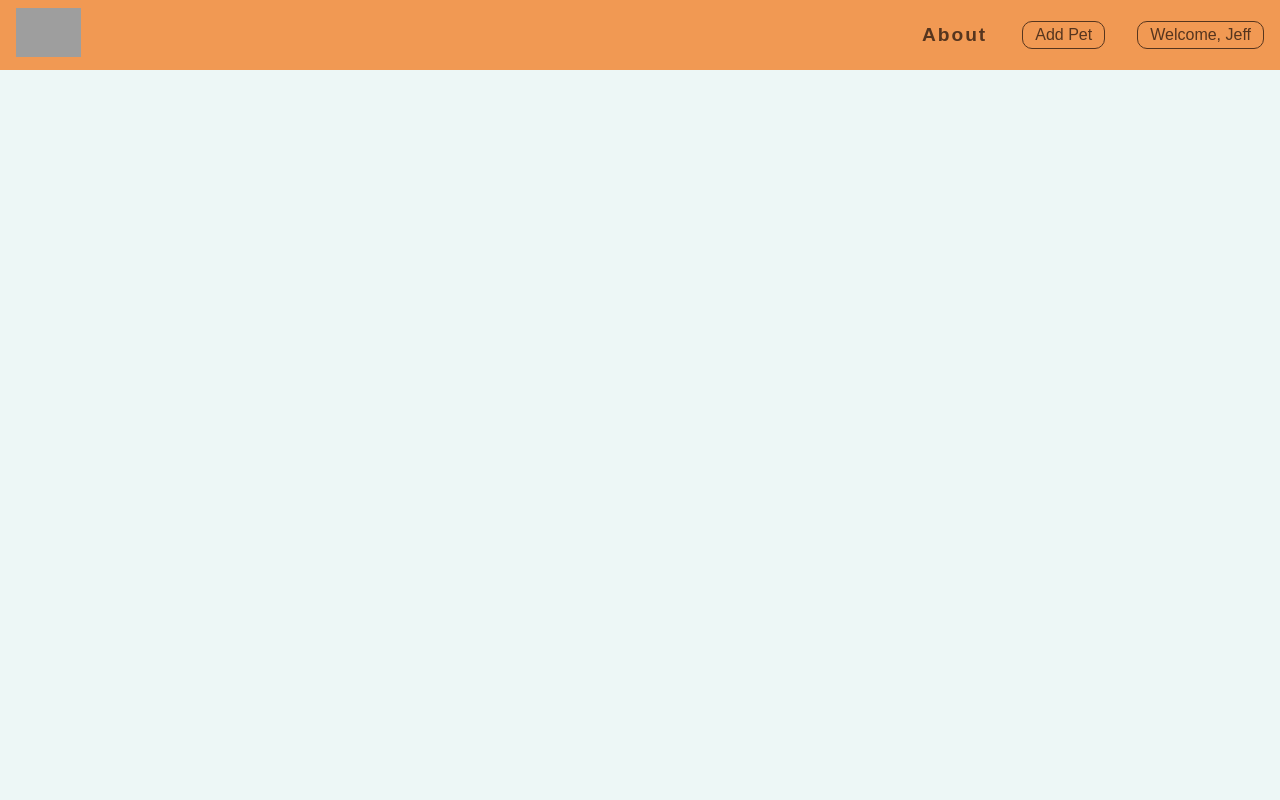
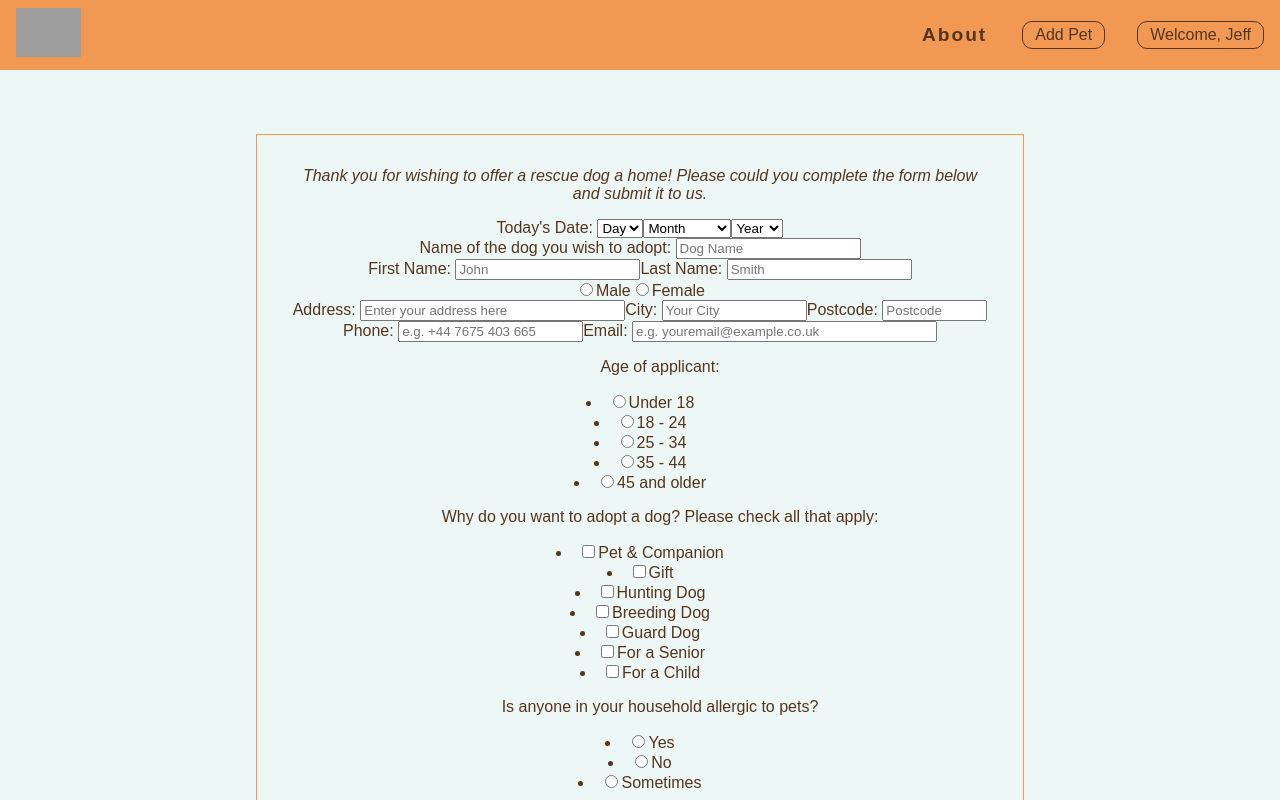
Before and after one commit to team-johnny-bravo/grace-adopter, a React app: page /adopt in a window 1280 px wide. Shown: the top 800 px of the page. Built offline with nearby package versions, Linux system fonts and the light colour scheme; no server answers; grey boxes are pictures that could not be loaded; a web font is replaced by a local one.

Commit message:
Fix /adopt route and adoption form errors

```diff
--- a/src/App.js
+++ b/src/App.js
@@ -38,6 +38,7 @@ function App() {
           <Route path={"/signup"} element={<Signup />} />
           <Route path={"/addpet"} element={<AddPet />} />
           <Route path={"/pets/:petId"} element={<SinglePet />} />
+          <Route path={"/adopt"} element={<AdoptPet />} />
           <Route path={"/user/:userId"} element={<User />} />
         </Routes>
       </div>
--- a/src/components/pets/AdoptPet.jsx
+++ b/src/components/pets/AdoptPet.jsx
@@ -9,7 +9,7 @@ const AdoptPet = () => {
 		</div>
 
 		<div id="todays-date">
-			<label class="main-label" for="todays-date">Today's Date: </label>
+			<label className="main-label" htmlFor="todays-date">Today's Date: </label>
 			<select name="day">
 				<option value="day">Day</option>
 				<option value="1">1</option>
@@ -77,116 +77,116 @@ const AdoptPet = () => {
 		</div>
 
 		<div id="dogName">
-			<label class="main-label" for="dogNameLabel">Name of the dog you wish to adopt: </label>
+			<label className="main-label" htmlFor="dogNameLabel">Name of the dog you wish to adopt: </label>
 			<input type="text" id="dogNameLabel" placeholder="Dog Name" required/>
 		</div>
 
 		<div id="first-last-name">
-			<label class="main-label" id="name-label">First Name: </label>
+			<label className="main-label" id="name-label">First Name: </label>
 			<input type="text" id="name" placeholder="John" required/>
 
-			<label class="main-label">Last Name: </label>
+			<label className="main-label">Last Name: </label>
 			<input type="text" id="lastName" placeholder="Smith" required/>
 		</div>
 
 		<div id="gender">
 			<input type="radio" id="male" name="gender" value="1" required/>
-			<label class="main-label" for="male">Male</label>
+			<label className="main-label" htmlFor="male">Male</label>
 
 			<input type="radio" id="female" name="gender" value="2" required/>
-			<label class="main-label" for="female">Female</label>
+			<label className="main-label" htmlFor="female">Female</label>
 		</div>
 
 		<div id="address">
-			<label class="main-label" for="address1">Address: </label>
+			<label className="main-label" htmlFor="address1">Address: </label>
 			<input type="text" id="address1" size="30" placeholder="Enter your address here"/>
 
 
-			<label class="main-label" for="city">City: </label>
+			<label className="main-label" htmlFor="city">City: </label>
 			<input type="text" id="city" size="15" placeholder="Your City"/>
 
-			<label class="main-label" for="postcode">Postcode: </label>
+			<label className="main-label" htmlFor="postcode">Postcode: </label>
 			<input type="text" id="postcode" size="10" placeholder="Postcode"/>
 
 		</div>
 
 		<div id="email-phone">
-			<label class="main-label" id="phone-label" for="phone">Phone: </label>
+			<label className="main-label" id="phone-label" htmlFor="phone">Phone: </label>
 			<input type="tel" id="phone" placeholder="e.g. +44 7675 403 665"/>
 
-			<label class="main-label" id="email-label" for="email">Email: </label>
+			<label className="main-label" id="email-label" htmlFor="email">Email: </label>
 			<input type="email" id="email" placeholder="e.g. youremail@example.co.uk" required size="35"/>
 
 		</div>
 
 		<div id="age">
-			<ul><label class="main-label" for="age">Age of applicant:</label></ul>
+			<ul><label className="main-label" htmlFor="age">Age of applicant:</label></ul>
 
 			<li><input type="radio" id="u18" name="age" value="1" required/>
-				<label for="u18">Under 18</label></li>
+				<label htmlFor="u18">Under 18</label></li>
 
 			<li><input type="radio" id="18" name="age" value="2" required/>
-				<label for="18">18 - 24</label></li>
+				<label htmlFor="18">18 - 24</label></li>
 
 			<li><input type="radio" id="25" name="age" value="3" required/>
-				<label for="25">25 - 34</label></li>
+				<label htmlFor="25">25 - 34</label></li>
 
 			<li><input type="radio" id="35" name="age" value="4" required/>
-				<label for="35">35 - 44</label></li>
+				<label htmlFor="35">35 - 44</label></li>
 
 			<li><input type="radio" id="45" name="age" value="5" required/>
-				<label for="45">45 and older</label></li>
+				<label htmlFor="45">45 and older</label></li>
 
 		</div>
 
 		<div id="why">
-			<ul><label class="main-label" for="why">Why do you want to adopt a dog? Please check all that apply:</label></ul>
+			<ul><label className="main-label" htmlFor="why">Why do you want to adopt a dog? Please check all that apply:</label></ul>
 			<li><input type="checkbox" name="reason" id="companion" value="companion"/>
-				<label for="companion">Pet & Companion</label></li>
+				<label htmlFor="companion">Pet & Companion</label></li>
 
 			<li><input type="checkbox" name="reason" id="gift" value="gift"/>
-				<label for="gift">Gift</label></li>
+				<label htmlFor="gift">Gift</label></li>
 
 			<li><input type="checkbox" name="reason" id="hunting" value="hunting"/>
-				<label for="hunting">Hunting Dog</label></li>
+				<label htmlFor="hunting">Hunting Dog</label></li>
 
 			<li><input type="checkbox" name="reason" id="breeding" value="breeding"/>
-				<label for="breeding">Breeding Dog</label></li>
+				<label htmlFor="breeding">Breeding Dog</label></li>
 
 			<li><input type="checkbox" name="reason" id="guard" value="guard"/>
-				<label for="guard">Guard Dog</label></li>
+				<label htmlFor="guard">Guard Dog</label></li>
 
 			<li><input type="checkbox" name="reason" id="senior" value="senior"/>
-				<label for="senior">For a Senior</label></li>
+				<label htmlFor="senior">For a Senior</label></li>
 
 			<li><input type="checkbox" name="reason" id="child" value="child"/>
-				<label for="child">For a Child</label></li>
+				<label htmlFor="child">For a Child</label></li>
 
 		</div>
 
 		<div id="allergies">
-			<ul><label class="main-label" for="allergies">Is anyone in your household allergic to pets?</label></ul>
+			<ul><label className="main-label" htmlFor="allergies">Is anyone in your household allergic to pets?</label></ul>
 
 			<li><input type="radio" id="yes" name="allergy" value="1" required/>
-				<label for="yes">Yes</label></li>
+				<label htmlFor="yes">Yes</label></li>
 
 			<li><input type="radio" id="no" name="allergy" value="2" required/>
-				<label for="no">No</label></li>
+				<label htmlFor="no">No</label></li>
 
 			<li><input type="radio" id="sometimes" name="allergy" value="3" required/>
-				<label for="sometimes">Sometimes</label></li>
+				<label htmlFor="sometimes">Sometimes</label></li>
 		</div>
 
 		<div id="pets-household">
-			<ul><label class="main-label" id="number-label">How many pets are already in your household?
+			<ul><label className="main-label" id="number-label">How many pets are already in your household?
 			</label></ul>
 			<li><input type="number" id="number" min="1" max="10" placeholder="0"/></li>
 		</div>
 
 		<div id="housing">
-			<label class="main-label">What type of housing you reside?</label>
+			<label className="main-label">What type of housing you reside?</label>
 			<select id="dropdown">
-			<option disabled selected value>Select an option</option>
+			<option hidden value=''>Select an option</option>
 			<option value="apt">Apt / Condo</option>
 			<option value="house">House</option>
 			<option value="other">Other</option>
@@ -194,7 +194,7 @@ const AdoptPet = () => {
 		</div>
 
 		<div id="prepare">
-			<label class="main-label">How did you prepare yourself?</label>
+			<label className="main-label">How did you prepare yourself?</label>
 		</div>
 		<div id="textarea">
     	<textarea id="comments"
--- a/src/components/pets/SinglePet.jsx
+++ b/src/components/pets/SinglePet.jsx
@@ -4,8 +4,9 @@ import { useDispatch, useSelector } from 'react-redux';
 import { useNavigate, useParams } from 'react-router-dom'
 import { selectPets } from '../../redux/pets/pets';
 import { fetchSinglePet, selectSinglePet } from '../../redux/pets/singlePet';
+import AdoptPet from './AdoptPet.jsx';
 
-const SinglePet = async () => {
+const SinglePet = () => {
   let navigate = useNavigate();
   const dispatch = useDispatch();
 
@@ -22,8 +23,7 @@ const SinglePet = async () => {
     status: '',
   })
 
-  const pet = await dispatch(fetchSinglePet(petId))
-  console.log('PET: ', pet.payload)
+  const pet = useSelector(selectSinglePet)
 
 //   const pet ={
 //   "id": 10,
@@ -51,6 +51,10 @@ const Toys = pet =>{
   } else{
     <p>None</p>
   }
+}
+
+const Navigate = ()=>{
+  navigate("/adopt")
 }
 
 if(user.isAdmin){
@@ -125,7 +129,7 @@ else{
           <h3>Favorite Toys:</h3>
           <Toys />
         </div>
-        <button onClick={()=>navigate("/adopt")}>Adopt Me!</button>
+        <button onClick={Navigate}>Adopt Me!</button>
       </div>
     </div>
   )
```
